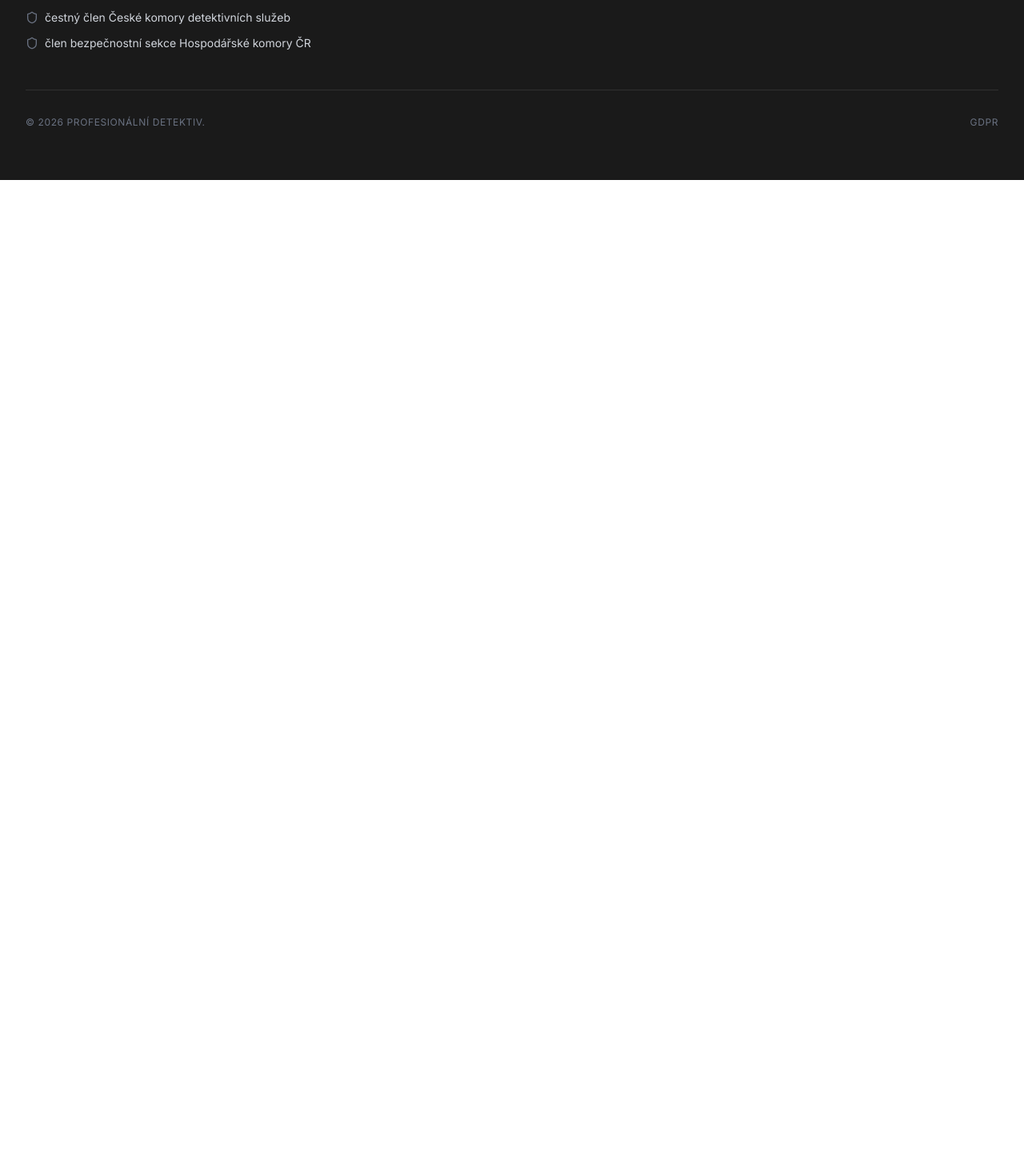
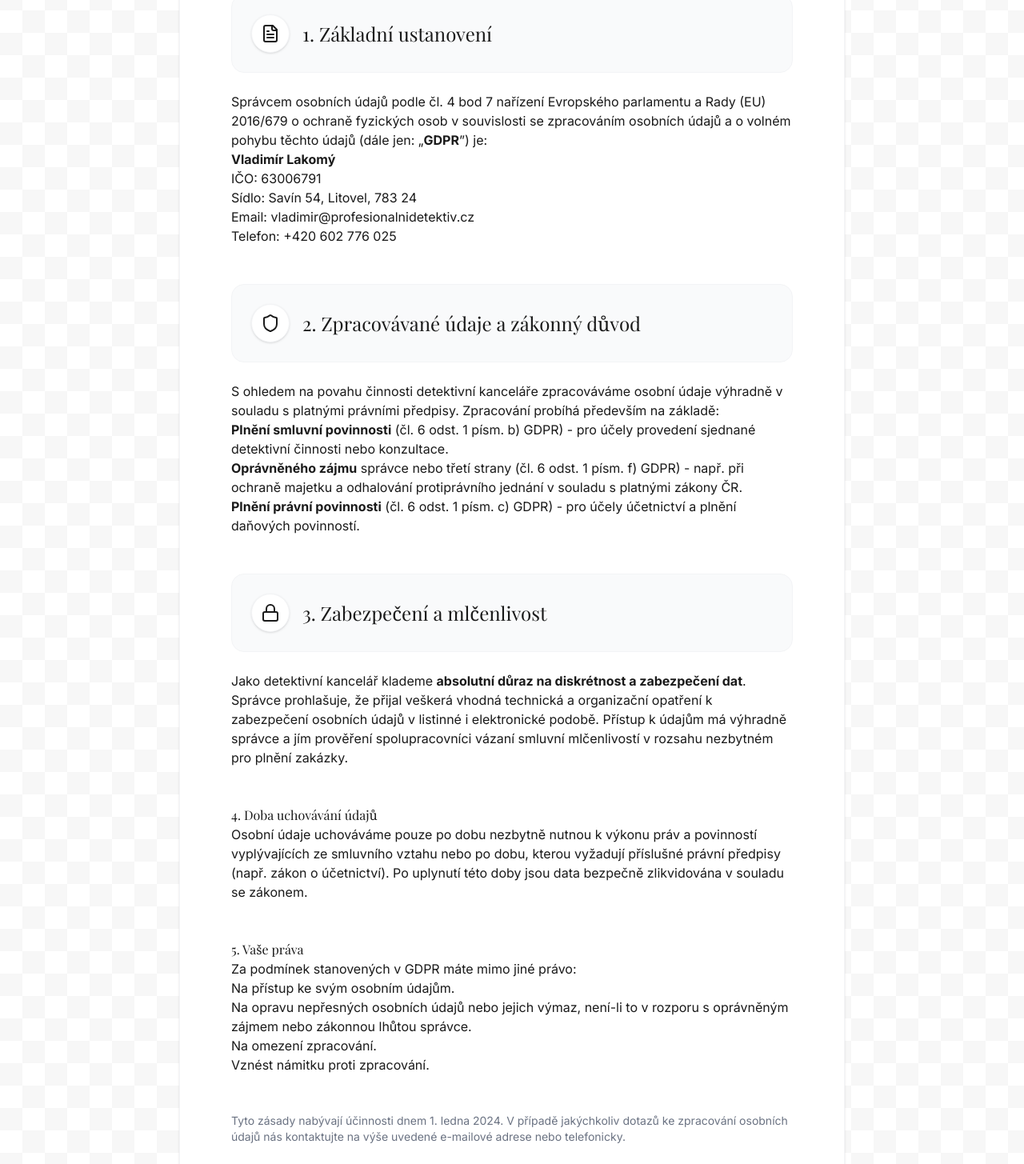
Before and after one commit to RemeskoXD/detektiv, a React (Vite) app: page /ochrana-udaju in a window 1280 px wide. Shown: the part 575-2030 px from the top of the page at 80% size. Before the commit the page ends 800 px from the top, so only its background shows below. Built offline with nearby package versions, Linux system fonts and the light colour scheme; a web font is replaced by a local one.

Commit message:
feat: Add GDPR page and route
Introduces a new page dedicated to GDPR and privacy policy information.
This includes the page component itself and integrates a new route into the application's navigation.

```diff
--- a/src/Layout.tsx
+++ b/src/Layout.tsx
@@ -8,6 +8,7 @@ import About from "./pages/About";
 import Services from "./pages/Services";
 import Pricing from "./pages/Pricing";
 import Presentation from "./pages/Presentation";
+import Gdpr from "./pages/Gdpr";
 
 const Navbar = () => {
   const [isOpen, setIsOpen] = useState(false);
@@ -198,6 +199,7 @@ export default function Layout() {
           <Route path="/nabidka-sluzeb" element={<Services />} />
           <Route path="/ceny-sluzeb" element={<Pricing />} />
           <Route path="/prezentace-a-opravneni" element={<Presentation />} />
+          <Route path="/ochrana-udaju" element={<Gdpr />} />
         </Routes>
       </main>
       <Footer />
--- /dev/null
+++ b/src/pages/Gdpr.tsx
@@ -0,0 +1,88 @@
+import { FileText, Shield, Lock } from "lucide-react";
+
+export default function PrivacyPolicy() {
+  return (
+    <div className="pt-16 pb-24">
+      <div className="max-w-4xl mx-auto px-4 sm:px-6 lg:px-8">
+        <header className="mb-16 text-center">
+          <span className="text-sm font-bold uppercase tracking-widest text-gray-500 mb-4 block">Zásady</span>
+          <h1 className="text-4xl sm:text-5xl md:text-6xl font-serif text-ink mb-6 tracking-tight">Ochrana osobních údajů</h1>
+          <div className="w-24 h-1 bg-ink mx-auto mt-8"></div>
+        </header>
+
+        <div className="bg-white rounded-[2rem] shadow-sm border border-gray-100 p-8 sm:p-12 md:p-16">
+          <div className="prose prose-lg max-w-none prose-headings:font-serif prose-headings:text-ink prose-p:text-gray-800 prose-p:leading-relaxed prose-li:text-gray-800">
+
+            <p className="text-xl font-medium mb-10 leading-relaxed text-ink">
+              Tyto zásady ochrany osobních údajů (dále jen „Zásady“) shrnují, jakým způsobem jsou shromažďovány, zpracovávány a chráněny osobní údaje v rámci detektivní kanceláře Vladimír Lakomý.
+            </p>
+
+            <div className="flex items-center gap-4 mb-6 mt-12 bg-gray-50 p-6 rounded-2xl border border-gray-100">
+              <div className="w-12 h-12 rounded-full bg-white flex items-center justify-center flex-shrink-0 shadow-sm border border-gray-100">
+                <FileText className="w-6 h-6 text-ink" />
+              </div>
+              <h2 className="text-2xl font-serif m-0">1. Základní ustanovení</h2>
+            </div>
+            <p>
+              Správcem osobních údajů podle čl. 4 bod 7 nařízení Evropského parlamentu a Rady (EU) 2016/679 o ochraně fyzických osob v souvislosti se zpracováním osobních údajů a o volném pohybu těchto údajů (dále jen: „<strong>GDPR</strong>”) je:
+            </p>
+            <ul>
+              <li><strong>Vladimír Lakomý</strong></li>
+              <li>IČO: 63006791</li>
+              <li>Sídlo: Savín 54, Litovel, 783 24</li>
+              <li>Email: vladimir@profesionalnidetektiv.cz</li>
+              <li>Telefon: +420 602 776 025</li>
+            </ul>
+
+            <div className="flex items-center gap-4 mb-6 mt-12 bg-gray-50 p-6 rounded-2xl border border-gray-100">
+              <div className="w-12 h-12 rounded-full bg-white flex items-center justify-center flex-shrink-0 shadow-sm border border-gray-100">
+                <Shield className="w-6 h-6 text-ink" />
+              </div>
+              <h2 className="text-2xl font-serif m-0">2. Zpracovávané údaje a zákonný důvod</h2>
+            </div>
+            <p>
+              S ohledem na povahu činnosti detektivní kanceláře zpracováváme osobní údaje výhradně v souladu s platnými právními předpisy. Zpracování probíhá především na základě:
+            </p>
+            <ul>
+              <li><strong>Plnění smluvní povinnosti</strong> (čl. 6 odst. 1 písm. b) GDPR) - pro účely provedení sjednané detektivní činnosti nebo konzultace.</li>
+              <li><strong>Oprávněného zájmu</strong> správce nebo třetí strany (čl. 6 odst. 1 písm. f) GDPR) - např. při ochraně majetku a odhalování protiprávního jednání v souladu s platnými zákony ČR.</li>
+              <li><strong>Plnění právní povinnosti</strong> (čl. 6 odst. 1 písm. c) GDPR) - pro účely účetnictví a plnění daňových povinností.</li>
+            </ul>
+
+            <div className="flex items-center gap-4 mb-6 mt-12 bg-gray-50 p-6 rounded-2xl border border-gray-100">
+              <div className="w-12 h-12 rounded-full bg-white flex items-center justify-center flex-shrink-0 shadow-sm border border-gray-100">
+                <Lock className="w-6 h-6 text-ink" />
+              </div>
+              <h2 className="text-2xl font-serif m-0">3. Zabezpečení a mlčenlivost</h2>
+            </div>
+            <p>
+              Jako detektivní kancelář klademe <strong>absolutní důraz na diskrétnost a zabezpečení dat</strong>.
+            </p>
+            <p>
+              Správce prohlašuje, že přijal veškerá vhodná technická a organizační opatření k zabezpečení osobních údajů v listinné i elektronické podobě. Přístup k údajům má výhradně správce a jím prověření spolupracovníci vázaní smluvní mlčenlivostí v rozsahu nezbytném pro plnění zakázky.
+            </p>
+
+            <h2 className="mt-12">4. Doba uchovávání údajů</h2>
+            <p>
+              Osobní údaje uchováváme pouze po dobu nezbytně nutnou k výkonu práv a povinností vyplývajících ze smluvního vztahu nebo po dobu, kterou vyžadují příslušné právní předpisy (např. zákon o účetnictví). Po uplynutí této doby jsou data bezpečně zlikvidována v souladu se zákonem.
+            </p>
+
+            <h2 className="mt-12">5. Vaše práva</h2>
+            <p>Za podmínek stanovených v GDPR máte mimo jiné právo:</p>
+            <ul>
+              <li>Na přístup ke svým osobním údajům.</li>
+              <li>Na opravu nepřesných osobních údajů nebo jejich výmaz, není-li to v rozporu s oprávněným zájmem nebo zákonnou lhůtou správce.</li>
+              <li>Na omezení zpracování.</li>
+              <li>Vznést námitku proti zpracování.</li>
+            </ul>
+
+            <p className="mt-12 text-sm text-gray-500">
+              Tyto zásady nabývají účinnosti dnem 1. ledna 2024. V případě jakýchkoliv dotazů ke zpracování osobních údajů nás kontaktujte na výše uvedené e-mailové adrese nebo telefonicky.
+            </p>
+
+          </div>
+        </div>
+      </div>
+    </div>
+  );
+}
```
